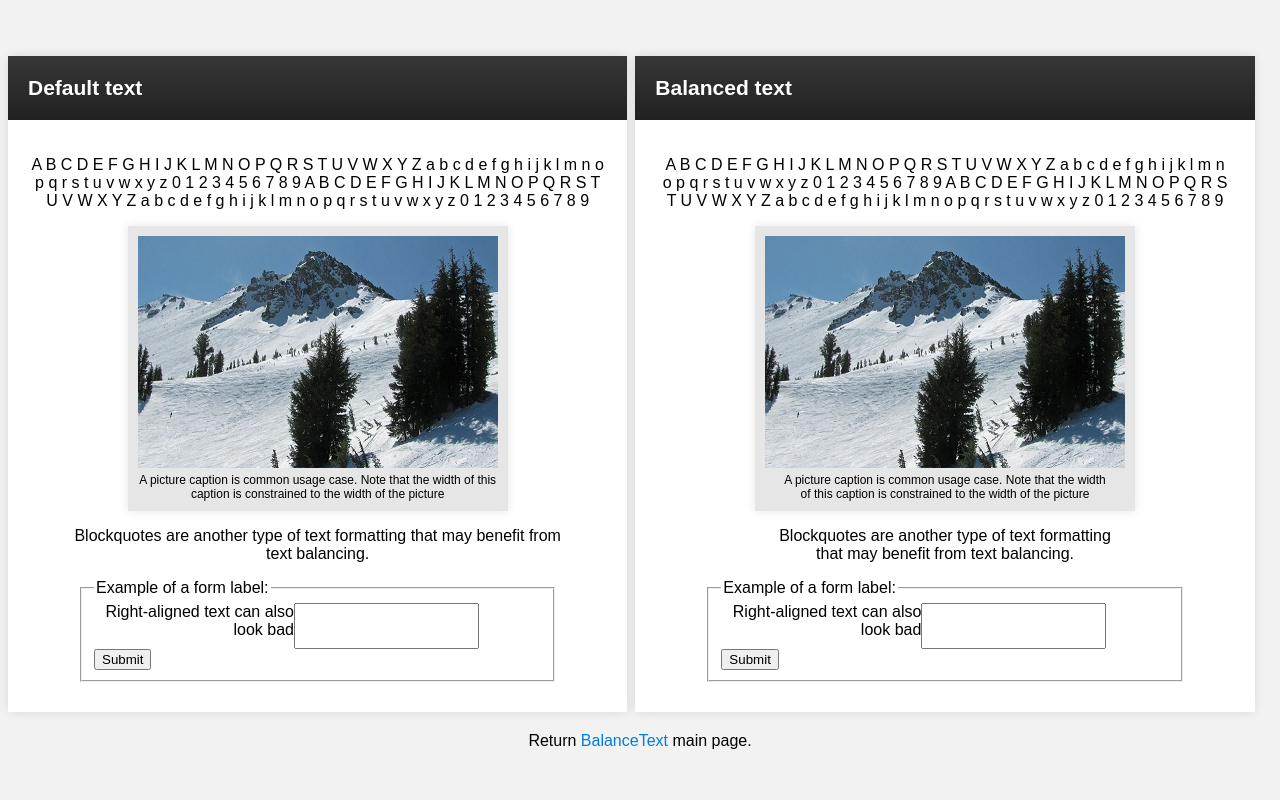
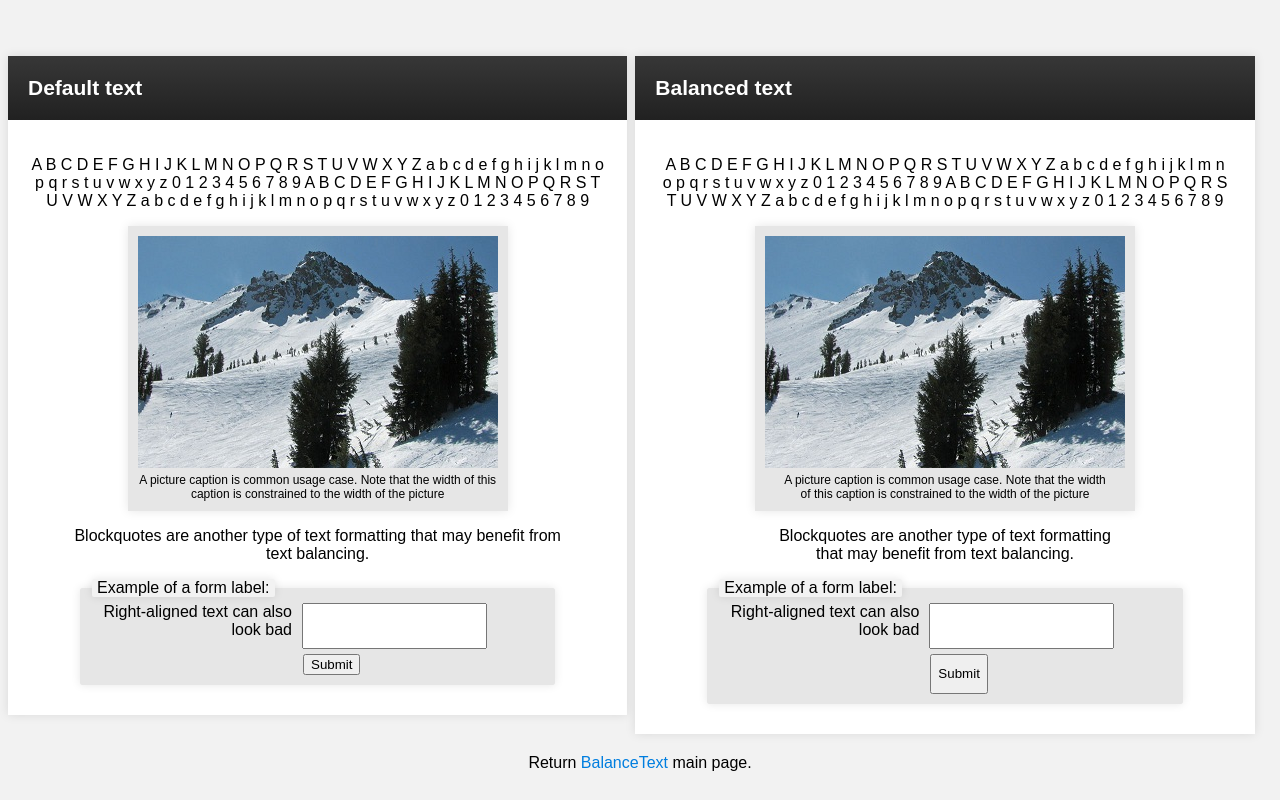
Before and after one commit to adobe/balance-text, a plain HTML site: page demo/index.html in a window 1280 px wide. Shown: the part 339-1139 px from the top of the page. Before the commit the page ends 1117 px from the top, so only its background shows below. Drawn offline with nearby package versions, Linux system fonts and the light colour scheme.

Commit message:
realigned form elements a bit

```diff
--- a/demo/index.html
+++ b/demo/index.html
@@ -61,7 +61,9 @@
             <label for="text2">Right-aligned text can also look bad</label>
             <input type="text" name="text2" id="text2"/>
           </div>
-          <input type="submit" name="submit" value="Submit">
+          <div class="submit">
+            <input type="submit" name="submit" value="Submit">
+          </div>
         </fieldset>
       </form>
     </div>
@@ -88,7 +90,6 @@ function applyBalanceText() {
 	container.find("label").balanceText();
 	container.find("blockquote").balanceText();
   container.find("figcaption").balanceText();
-  console.log(container.find("label").balanceText());
 }
 
 applyBalanceText();
--- a/demo/main.css
+++ b/demo/main.css
@@ -114,16 +114,29 @@ body > footer {
 	display: block
 }
 fieldset {
+	background: #E6E6E6;
+	border-radius: 2px;
+	border: none;
+	box-shadow: 0 0 10px rgba(0,0,0,.1);
 }
-fieldset div label {
+legend {
+	background: #fff;
+	padding: 0 5px;
+	background: #F2F2F2;
+	border-radius: 2px;
+	box-shadow: 0 0 10px rgba(0,0,0,.1);
+}
+fieldset label {
 	display: block;
 	width: 200px;
 	float: left;
 	text-align: right;
+	margin-right: 10px;
 }
 fieldset div input {
 	height: 40px;
 }
 input[type="submit"] {
 	clear: both;
+	margin: 5px 0 0 211px;
 }
```
